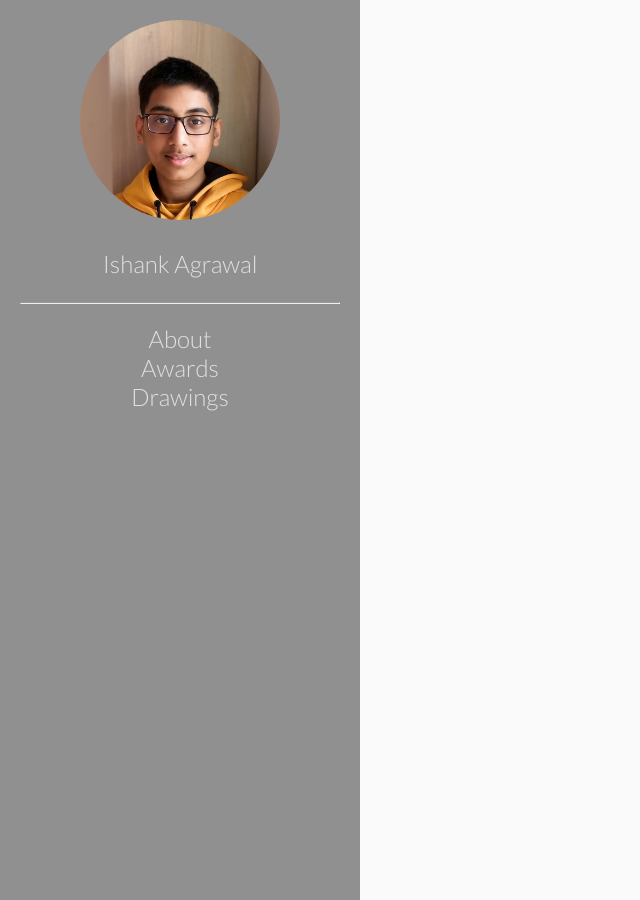
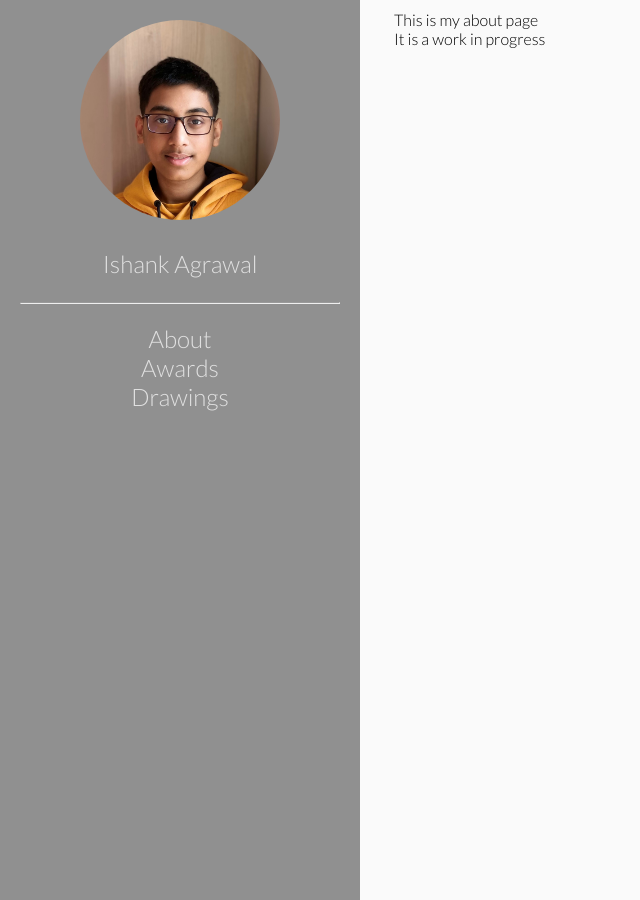
Before and after one commit to mathletema/mathletema.github.io, a Jekyll site: the page built from about.html, in a window 1280 px wide. Shown: the whole page, without its empty margins (0-640 px from the left). Built offline with Jekyll 4.4.1, drawn with Linux system fonts in a browser that asks for light colours.

Commit message:
Fixed some grammar and added temp blurb in about.html

```diff
--- a/about.html
+++ b/about.html
@@ -2,3 +2,7 @@
 layout: default
 title: About
 ---
+
+This is my about page
+<br>
+It is a work in progress
--- a/index.html
+++ b/index.html
@@ -6,7 +6,7 @@ title: Home
 <p>
     Hello. My name is Ishank Agrawal. I am an American currently living in India for the last 4 years.
     My main interests are maths, physics, sketching potraits, running and playing basketball with my friends.
-    You can learn more about me <a href=about.html>here</a>. Below you can view my awards and view my sketches in my website. Thank you for visiting!
+    You can learn more about me <a href=about.html>here</a>. Below you can view my awards and my sketches. Thank you for visiting!
 </p>
 <h1 id="awards">Awards</h1>
 <p>
```
Also changed, not shown: 2 other files.
